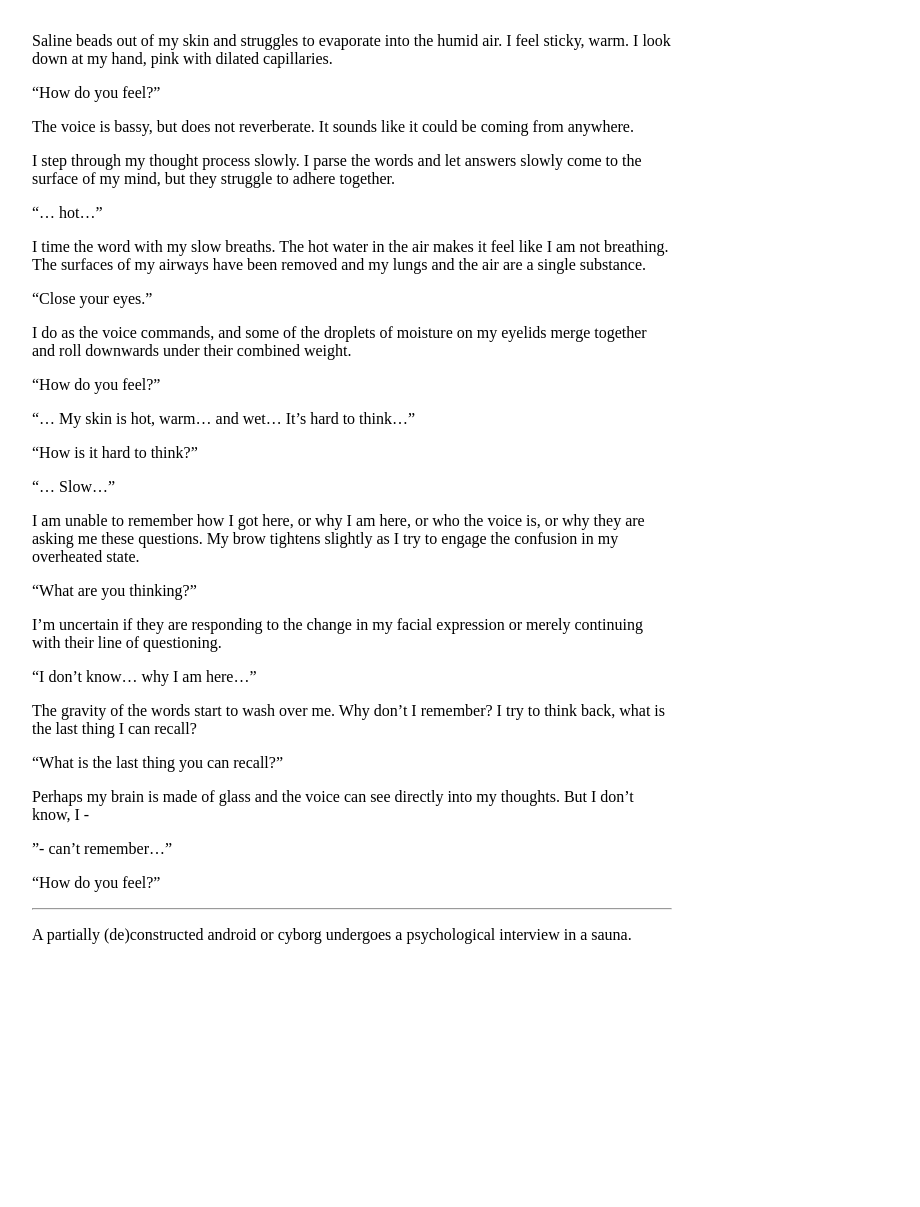
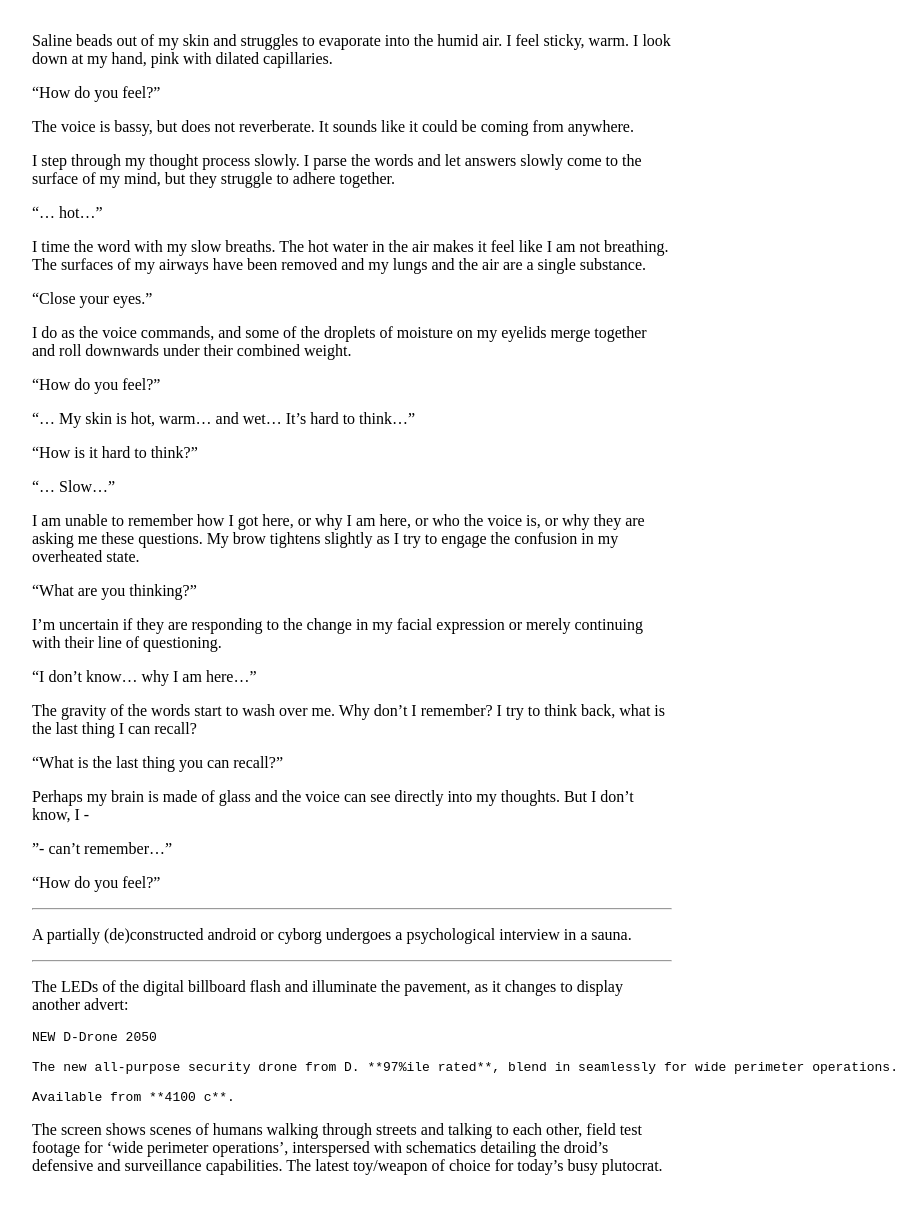
Before and after one commit to wcerfgba/stella-aster.com, a Jekyll site: the page built from sauna-cybopsychology.md, in a window 1280 px wide. Shown: the whole page, without its empty margins (288-1208 px from the left). Built offline with Jekyll 4.4.1, drawn with Linux system fonts in a browser that asks for light colours; our own code applies the rules of GitHub Pages for plain Markdown files; before the commit the page ends 976 px from its top, so only the background shows below that.

Commit message:
A defensive droid being tested?

````diff
--- a/sauna-cybopsychology.md
+++ b/sauna-cybopsychology.md
@@ -45,3 +45,17 @@ Perhaps my brain is made of glass and the voice can see directly into my thought
 ----
 
 A partially (de)constructed android or cyborg undergoes a psychological interview in a sauna.
+
+----
+
+The LEDs of the digital billboard flash and illuminate the pavement, as it changes to display another advert:
+
+```
+NEW D-Drone 2050
+
+The new all-purpose security drone from D. **97%ile rated**, blend in seamlessly for wide perimeter operations.
+
+Available from **4100 c**.
+```
+
+The screen shows scenes of humans walking through streets and talking to each other, field test footage for 'wide perimeter operations', interspersed with schematics detailing the droid's defensive and surveillance capabilities. The latest toy/weapon of choice for today's busy plutocrat.
````
